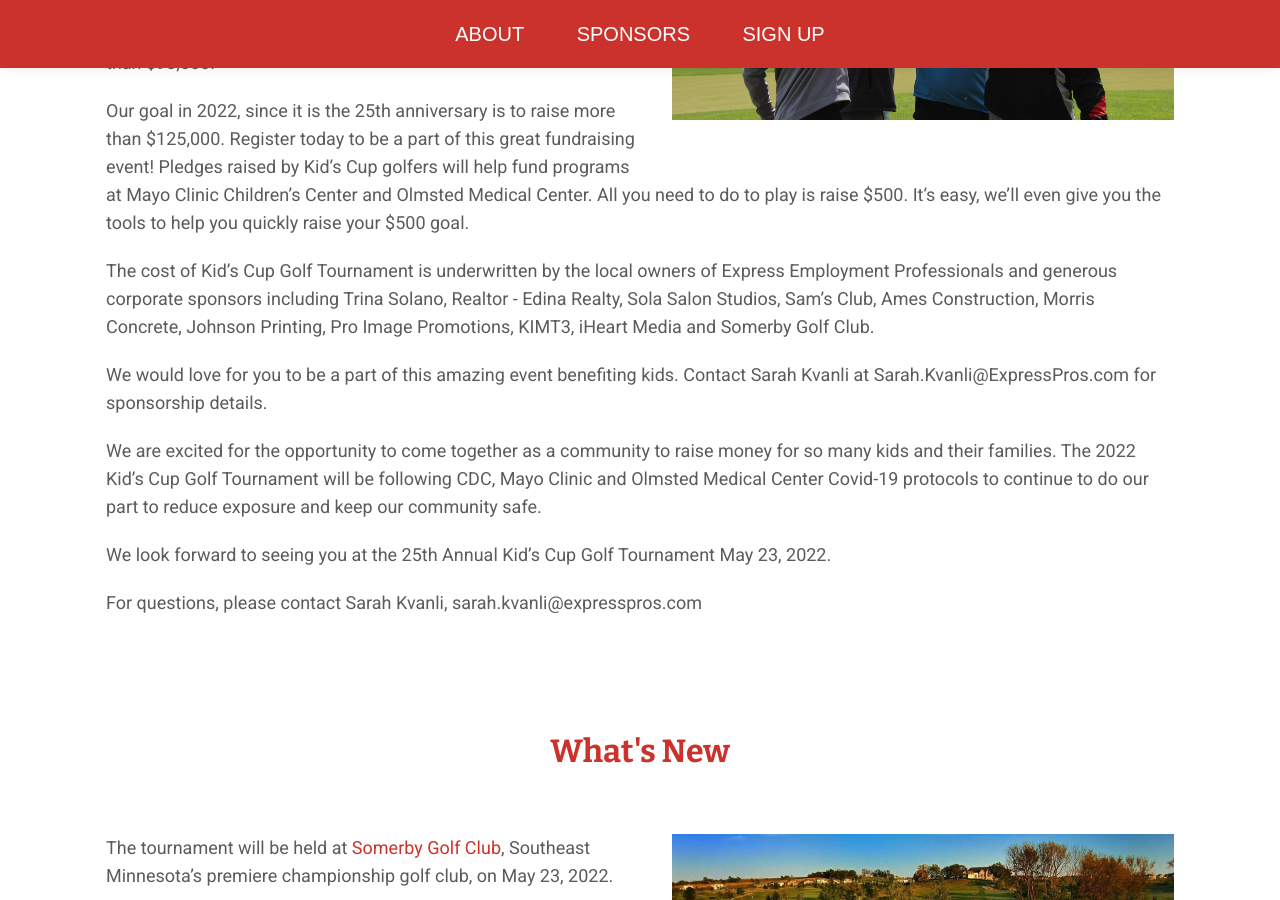
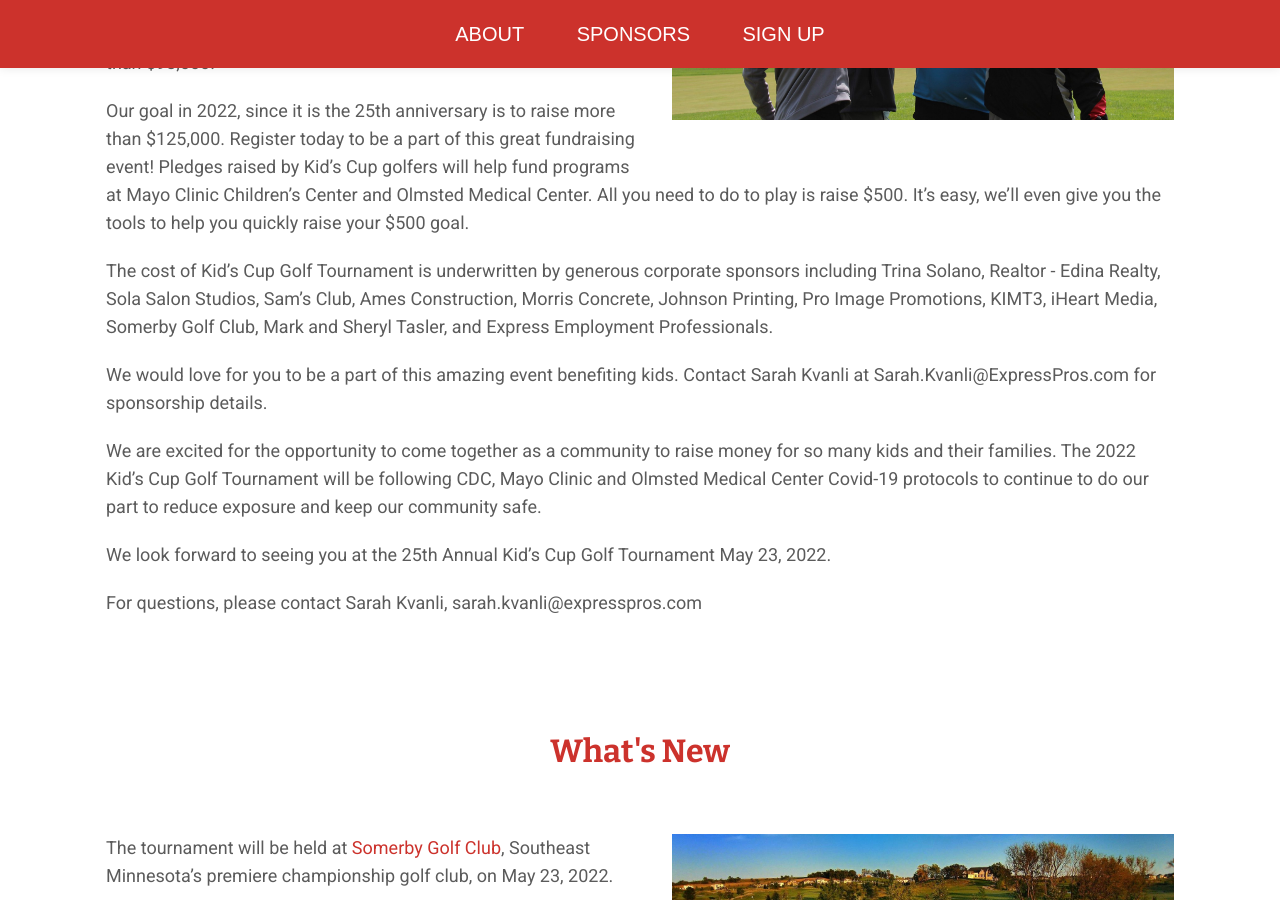
Before and after one commit to kidscuprochester/kidscuprochester.github.io, a Jekyll site: the page built from index.md, in a window 1280 px wide and 900 px high, scrolled down 1637 px. Built offline with Jekyll 4.4.1, drawn with Linux system fonts in a browser that asks for light colours; nearby versions of some CDN libraries; part of the change alters nothing that is shown.

Commit message:
Updated Config

```diff
--- a/_config.yml
+++ b/_config.yml
@@ -48,18 +48,18 @@ who_we_are:
     event!  Pledges raised by Kid's Cup golfers will help fund programs at Mayo Clinic
     Children’s Center and Olmsted Medical Center.  All you need to do to play is raise
     $500.  It's easy, we'll even give you the tools to help you quickly raise your
-    $500 goal. \n\nThe cost of Kid’s Cup Golf Tournament is underwritten by the local
-    owners of Express Employment Professionals and generous corporate sponsors including
-    Trina Solano, Realtor - Edina Realty, Sola Salon Studios, Sam’s Club, Ames Construction,
-    Morris Concrete, Johnson Printing, Pro Image Promotions, KIMT3, iHeart Media and
-    Somerby Golf Club.\n\nWe would love for you to be a part of this amazing event
-    benefiting kids.  Contact Sarah Kvanli at Sarah.Kvanli@ExpressPros.com for sponsorship
-    details. \n \n\nWe are excited for the opportunity to come together as a community
-    to raise money for so many kids and their families.  The 2022 Kid’s Cup Golf Tournament
-    will be following CDC, Mayo Clinic and Olmsted Medical Center Covid-19 protocols
-    to continue to do our part to reduce exposure and keep our community safe.\n\nWe
-    look forward to seeing you at the 25th Annual Kid’s Cup Golf Tournament May 23,
-    2022.\n\nFor questions, please contact Sarah Kvanli, sarah.kvanli@expresspros.com"
+    $500 goal. \n\nThe cost of Kid’s Cup Golf Tournament is underwritten by generous
+    corporate sponsors including Trina Solano, Realtor - Edina Realty, Sola Salon
+    Studios, Sam’s Club, Ames Construction, Morris Concrete, Johnson Printing, Pro
+    Image Promotions, KIMT3, iHeart Media, Somerby Golf Club, Mark and Sheryl Tasler,
+    and Express Employment Professionals.\n\nWe would love for you to be a part of
+    this amazing event benefiting kids.  Contact Sarah Kvanli at Sarah.Kvanli@ExpressPros.com
+    for sponsorship details. \n \n\nWe are excited for the opportunity to come together
+    as a community to raise money for so many kids and their families.  The 2022 Kid’s
+    Cup Golf Tournament will be following CDC, Mayo Clinic and Olmsted Medical Center
+    Covid-19 protocols to continue to do our part to reduce exposure and keep our
+    community safe.\n\nWe look forward to seeing you at the 25th Annual Kid’s Cup
+    Golf Tournament May 23, 2022.\n\nFor questions, please contact Sarah Kvanli, sarah.kvanli@expresspros.com"
   image: "/uploads/Team%20High%20Five-54a5d6.jpg"
 whats_new:
   text: "The tournament will be held at [Somerby Golf Club](http://www.somerby.com),
```
